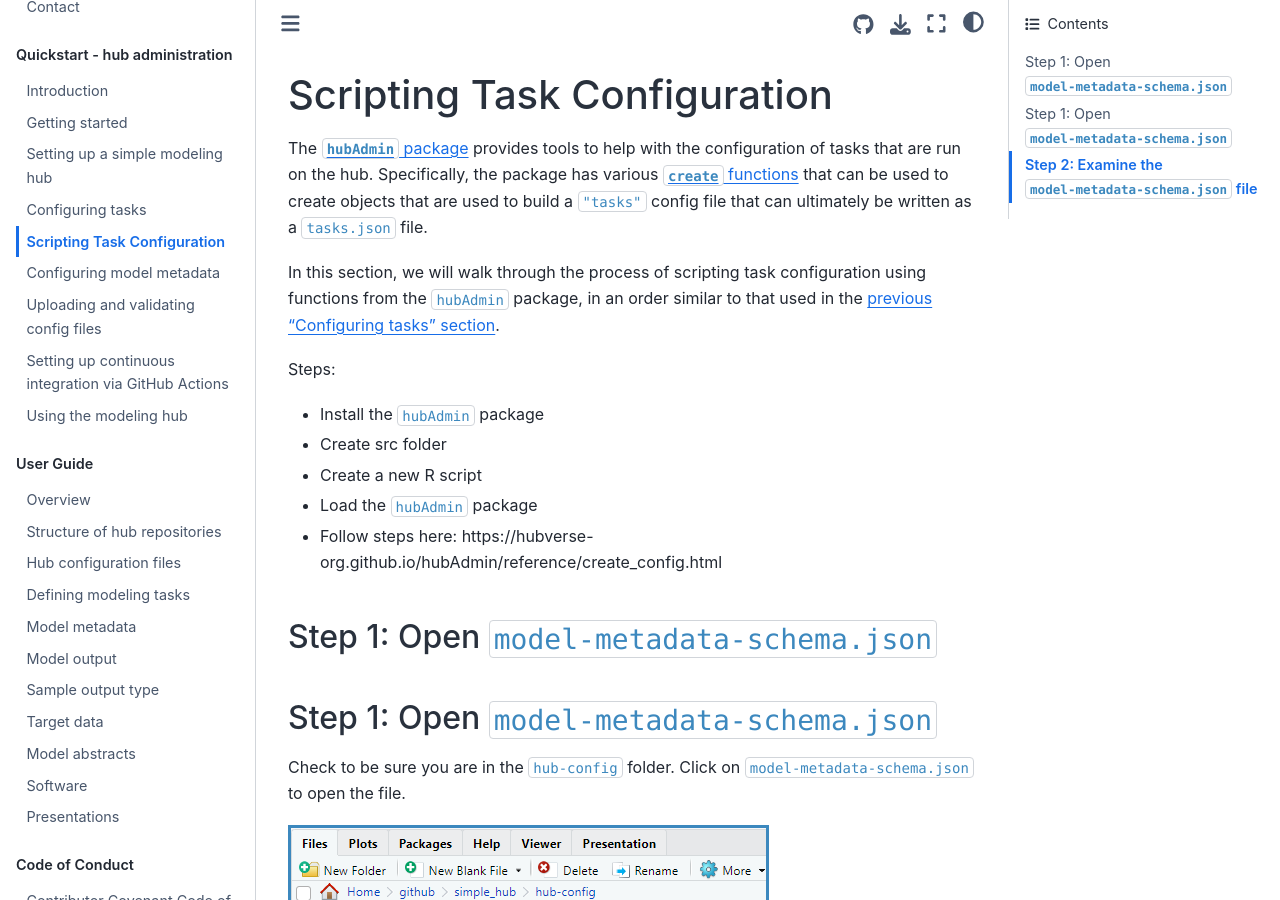
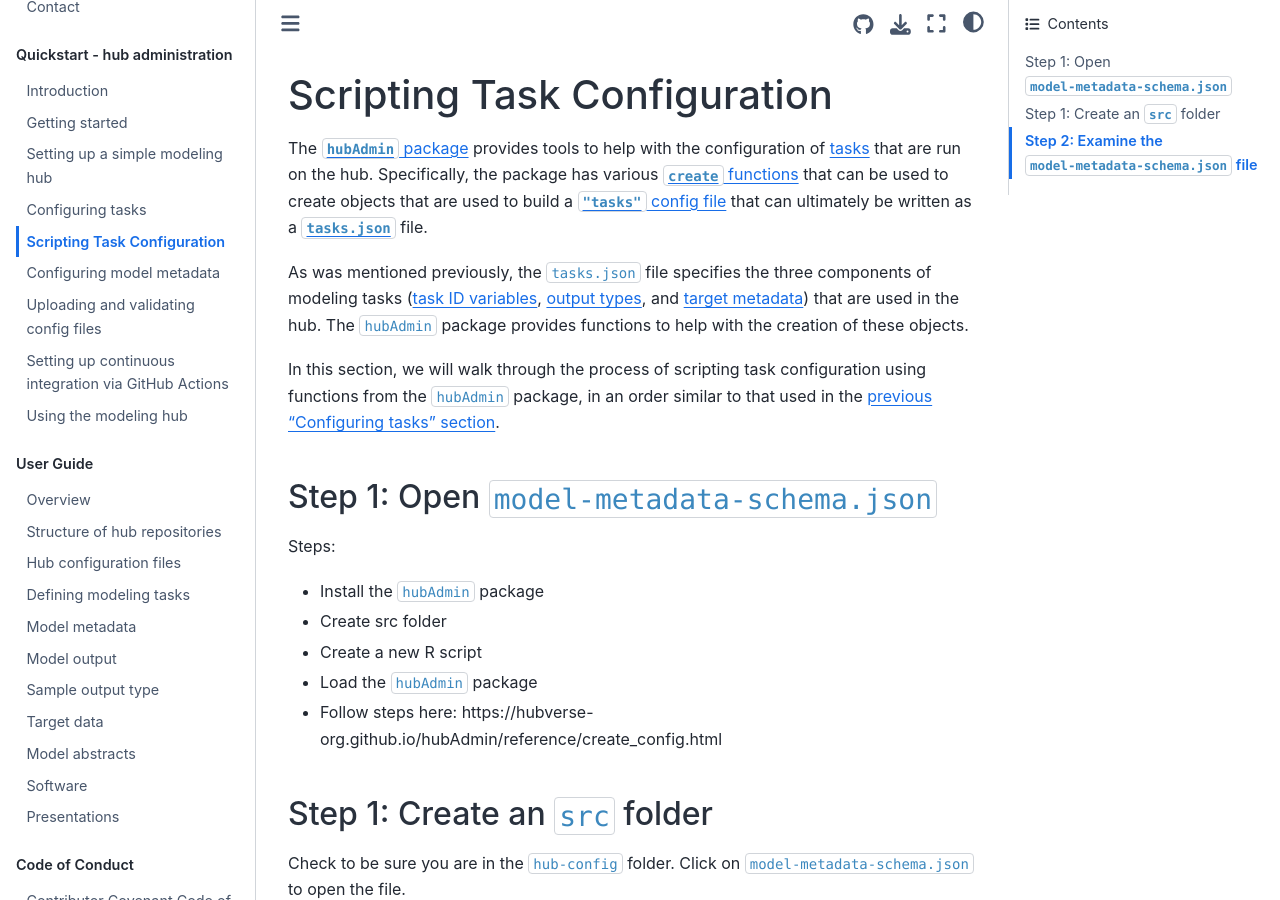
Before and after one commit to hubverse-org/hubDocs, a Sphinx documentation site: the page built from docs/source/quickstart-hub-admin/scripting-task-config.md, in a window 1280 px wide and 900 px high. Built offline with Sphinx 7.4.7 and the Sphinx Book theme 1.1.4, drawn with Linux system fonts in a browser that asks for light colours; comment, search, counter and statistics services are not loaded.

Commit message:
Task config step 1

```diff
--- a/docs/source/quickstart-hub-admin/scripting-task-config.md
+++ b/docs/source/quickstart-hub-admin/scripting-task-config.md
@@ -1,8 +1,13 @@
 # Scripting Task Configuration
 
-The [`hubAdmin` package](https://hubverse-org.github.io/hubAdmin/index.html) provides tools to help with the configuration of tasks that are run on the hub. Specifically, the package has various [`create` functions](https://hubverse-org.github.io/hubAdmin/reference/index.html) that can be used to create objects that are used to build a `"tasks"` config file that can ultimately be written as a `tasks.json` file.
+The [`hubAdmin` package](https://hubverse-org.github.io/hubAdmin/index.html) provides tools to help with the configuration of [tasks](../user-guide/tasks.md) that are run on the hub. Specifically, the package has various [`create` functions](https://hubverse-org.github.io/hubAdmin/reference/index.html) that can be used to create objects that are used to build a [`"tasks"` config file](https://hubverse-org.github.io/hubAdmin/reference/create_config.html) that can ultimately be written as a [`tasks.json`](#model-tasks-schema) file.
+
+As was mentioned previously, the `tasks.json` file specifies the three components of modeling tasks ([task ID variables](#task-id-vars), [output types](#output-types), and [target metadata](#target-metadata)) that are used in the hub. The `hubAdmin` package provides functions to help with the creation of these objects.
 
 In this section, we will walk through the process of scripting task configuration using functions from the `hubAdmin` package, in an order similar to that used in the [previous "Configuring tasks" section](#tasks-json-edits).
+
+## Step 1: Open `model-metadata-schema.json`
+
 
 
 Steps:
@@ -12,13 +17,13 @@ Steps:
 - Load the `hubAdmin` package
 - Follow steps here: https://hubverse-org.github.io/hubAdmin/reference/create_config.html
 
-## Step 1: Open `model-metadata-schema.json`
 
 
 
 
 
-## Step 1: Open `model-metadata-schema.json`
+
+## Step 1: Create an `src` folder
 
 Check to be sure you are in the `hub-config` folder. Click on `model-metadata-schema.json` to open the file.
 
```
Also changed, not shown: docs/source/quickstart-hub-admin/tasks-config.md (+1 -1 lines).
